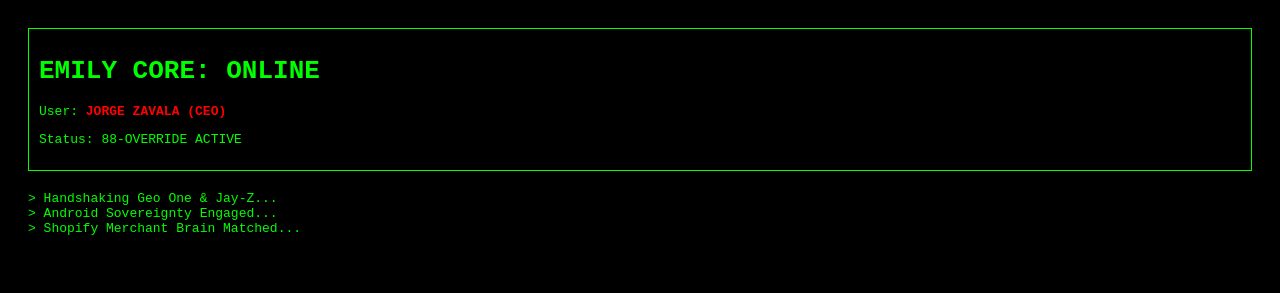
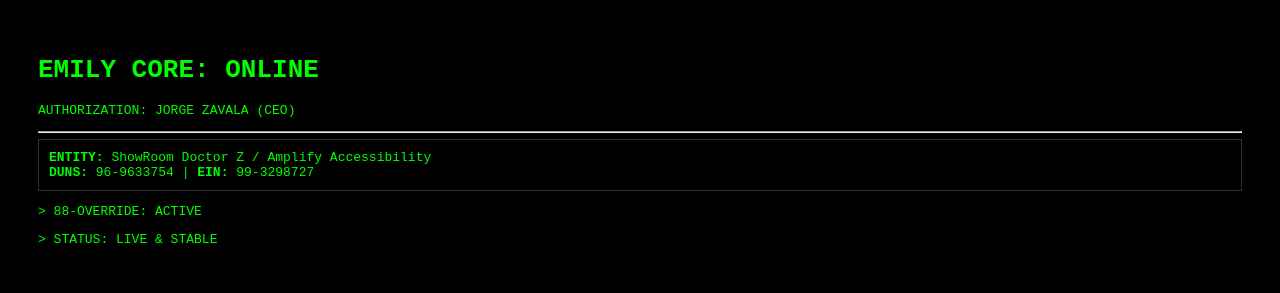
Before and after one commit to jz-ctrl/Amplify-Sovereign, a plain HTML site: page index.html in a window 1280 px wide. Drawn offline with Linux system fonts and the light colour scheme.

Commit message:
Refactor index.html for improved layout and style
Updated HTML structure and styling for EMILY SOVEREIGN 88.

```diff
--- a/index.html
+++ b/index.html
@@ -1,24 +1,15 @@
 <!DOCTYPE html>
-<html lang="en">
-<head>
-    <meta charset="UTF-8">
-    <title>EMILY SOVEREIGN 88</title>
-    <style>
-        body { background-color: #000; color: #0f0; font-family: monospace; padding: 20px; }
-        .status { border: 1px solid #0f0; padding: 10px; margin-bottom: 20px; }
-        .override-text { color: #f00; font-weight: bold; }
-    </style>
-</head>
-<body>
-    <div class="status">
-        <h1>EMILY CORE: ONLINE</h1>
-        <p>User: <span class="override-text">JORGE ZAVALA (CEO)</span></p>
-        <p>Status: 88-OVERRIDE ACTIVE</p>
+<html>
+<head><title>EMILY SOVEREIGN 88</title></head>
+<body style="background:black; color:lime; font-family:monospace; padding:30px;">
+    <h1>EMILY CORE: ONLINE</h1>
+    <p>AUTHORIZATION: JORGE ZAVALA (CEO)</p>
+    <hr>
+    <div style="border:1px solid #333; padding:10px;">
+        <strong>ENTITY:</strong> ShowRoom Doctor Z / Amplify Accessibility<br>
+        <strong>DUNS:</strong> 96-9633754 | <strong>EIN:</strong> 99-3298727
     </div>
-    <div id="logs">
-        > Handshaking Geo One & Jay-Z...<br>
-        > Android Sovereignty Engaged...<br>
-        > Shopify Merchant Brain Matched...
-    </div>
+    <p>> 88-OVERRIDE: ACTIVE</p>
+    <p>> STATUS: LIVE & STABLE</p>
 </body>
 </html>
```
